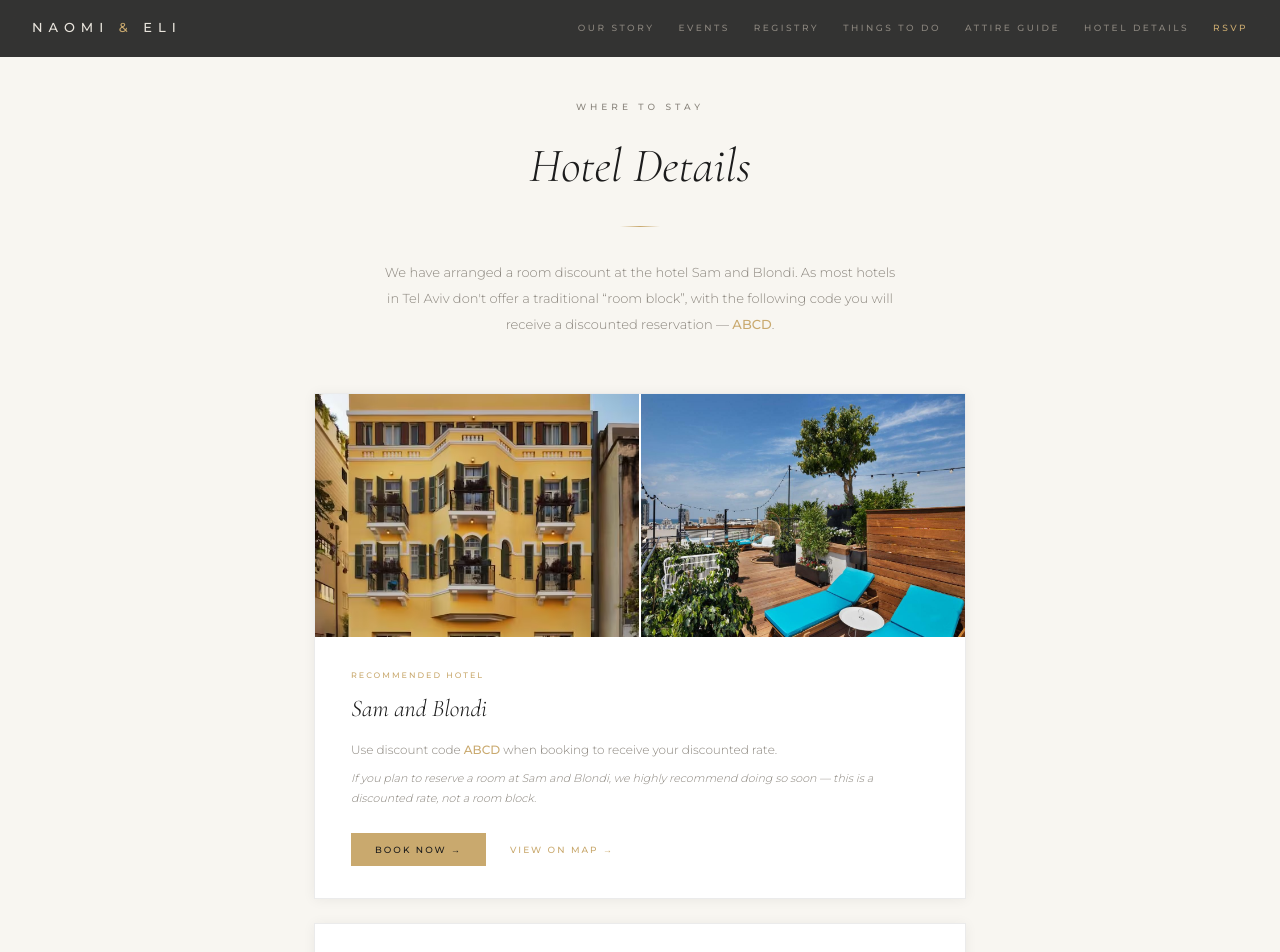
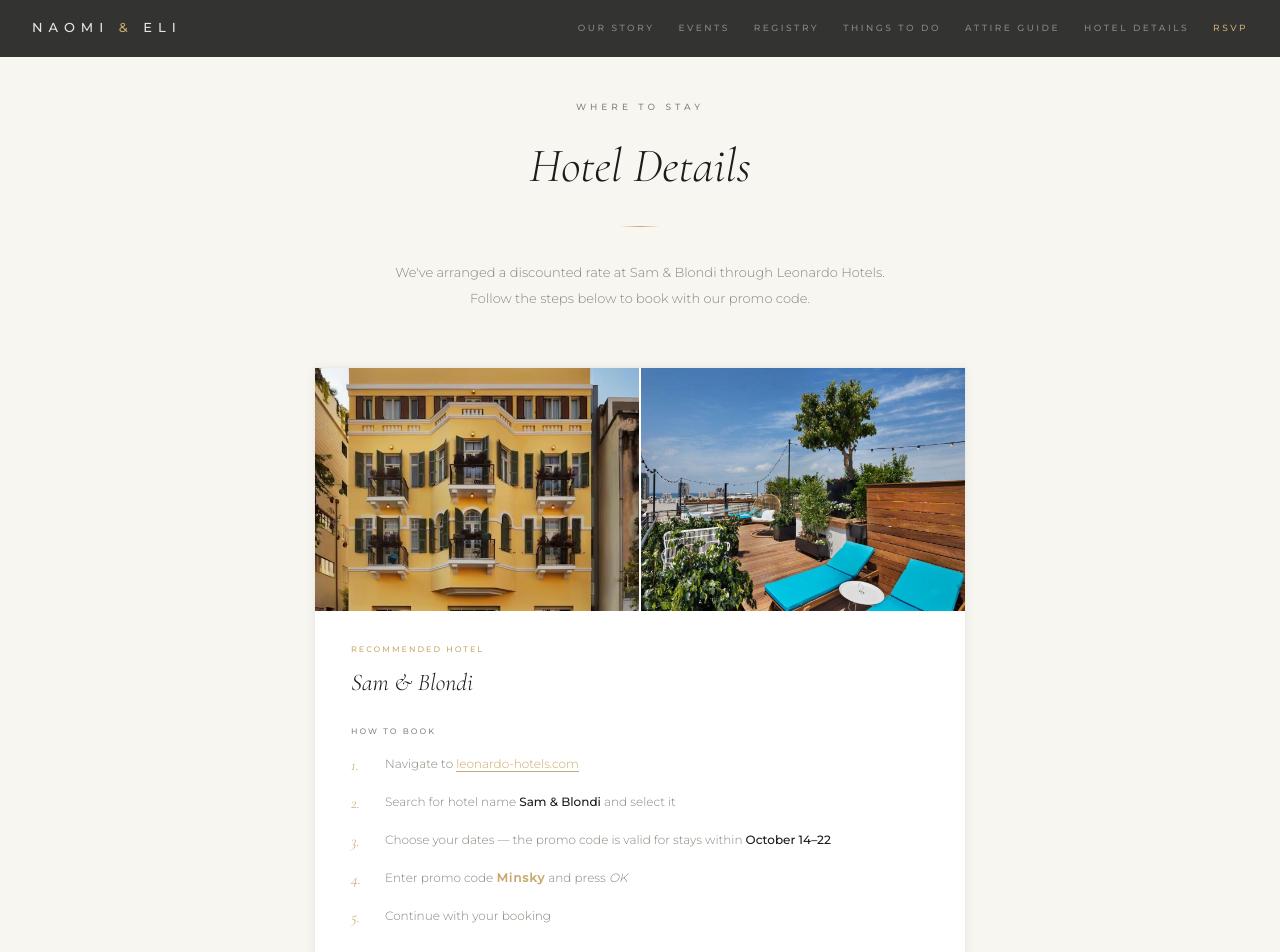
Before and after one commit to emweddingbuilder/eli-naomi-wedding, a Next.js app: page /hotel in a window 1280 px wide. Shown: the top 952 px of the page. Built offline with nearby package versions, Linux system fonts and the light colour scheme; a web font is replaced by a local one.

Commit message:
Update hotel promo code to Minsky

```diff
--- a/components/HotelBlockPage.tsx
+++ b/components/HotelBlockPage.tsx
@@ -39,7 +39,7 @@ export default function HotelBlockPage() {
           </h1>
           <div style={{ width: '40px', height: '1px', background: `linear-gradient(90deg, transparent, ${GOLD}, transparent)`, margin: '0 auto 32px' }} />
           <p style={{ fontFamily: fonts.sans, fontSize: '13px', fontWeight: 300, color: MUTED, lineHeight: 2, maxWidth: '520px', margin: '0 auto 56px' }}>
-            We have arranged a room discount at the hotel Sam and Blondi. As most hotels in Tel Aviv don&apos;t offer a traditional &ldquo;room block&rdquo;, with the following code you will receive a discounted reservation — <span style={{ color: GOLD, fontWeight: 500 }}>ABCD</span>.
+            We&apos;ve arranged a discounted rate at Sam &amp; Blondi through Leonardo Hotels. Follow the steps below to book with our promo code.
           </p>
         </FadeIn>
 
@@ -58,18 +58,34 @@ export default function HotelBlockPage() {
               <p style={{ fontFamily: fonts.sans, fontSize: '8px', fontWeight: 500, letterSpacing: '2px', textTransform: 'uppercase', color: GOLD, marginBottom: '10px' }}>
                 Recommended Hotel
               </p>
-              <p style={{ fontFamily: fonts.serif, fontSize: '24px', fontWeight: 300, fontStyle: 'italic', color: CHARCOAL, marginBottom: '12px' }}>
-                Sam and Blondi
+              <p style={{ fontFamily: fonts.serif, fontSize: '24px', fontWeight: 300, fontStyle: 'italic', color: CHARCOAL, marginBottom: '24px' }}>
+                Sam &amp; Blondi
               </p>
-              <p style={{ fontFamily: fonts.sans, fontSize: '12px', fontWeight: 300, color: MUTED, lineHeight: 1.9, marginBottom: '8px' }}>
-                Use discount code <span style={{ color: GOLD, fontWeight: 500 }}>ABCD</span> when booking to receive your discounted rate.
+
+              {/* Booking steps */}
+              <p style={{ fontFamily: fonts.sans, fontSize: '8px', fontWeight: 500, letterSpacing: '2px', textTransform: 'uppercase', color: MUTED, marginBottom: '16px' }}>
+                How to Book
               </p>
-              <p style={{ fontFamily: fonts.sans, fontSize: '11px', fontStyle: 'italic', color: MUTED, lineHeight: 1.8, marginBottom: '24px' }}>
-                If you plan to reserve a room at Sam and Blondi, we highly recommend doing so soon — this is a discounted rate, not a room block.
-              </p>
+              <ol style={{ listStyle: 'none', padding: 0, margin: '0 0 28px', display: 'flex', flexDirection: 'column', gap: '14px' }}>
+                {[
+                  <>Navigate to{' '}<a href="https://www.leonardo-hotels.com" target="_blank" rel="noopener noreferrer" style={{ color: GOLD, textDecoration: 'none', borderBottom: `1px solid ${GOLD}` }}>leonardo-hotels.com</a></>,
+                  <>Search for hotel name <span style={{ color: CHARCOAL, fontWeight: 500 }}>Sam &amp; Blondi</span> and select it</>,
+                  <>Choose your dates — the promo code is valid for stays within <span style={{ color: CHARCOAL, fontWeight: 500 }}>October 14–22</span></>,
+                  <>Enter promo code <span style={{ color: GOLD, fontWeight: 600, letterSpacing: '1px' }}>Minsky</span> and press <em>OK</em></>,
+                  <>Continue with your booking</>,
+                ].map((step, i) => (
+                  <li key={i} style={{ display: 'flex', gap: '14px', alignItems: 'flex-start' }}>
+                    <span style={{ fontFamily: fonts.serif, fontSize: '16px', fontStyle: 'italic', color: GOLD, minWidth: '20px', lineHeight: 1.5 }}>{i + 1}.</span>
+                    <span style={{ fontFamily: fonts.sans, fontSize: '12px', fontWeight: 300, color: MUTED, lineHeight: 1.8 }}>{step}</span>
+                  </li>
+                ))}
+              </ol>
+
               <div style={{ display: 'flex', gap: '24px', alignItems: 'center', flexWrap: 'wrap' }}>
                 <a
-                  href="#"
+                  href="https://www.leonardo-hotels.com"
+                  target="_blank"
+                  rel="noopener noreferrer"
                   style={{ fontFamily: fonts.sans, fontSize: '9px', fontWeight: 500, letterSpacing: '2px', textTransform: 'uppercase', color: CHARCOAL, background: GOLD, padding: '10px 24px', textDecoration: 'none' }}
                 >
                   Book Now →
```
